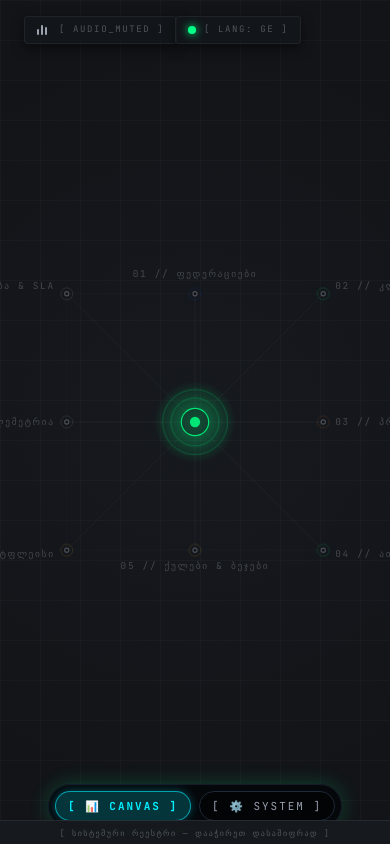
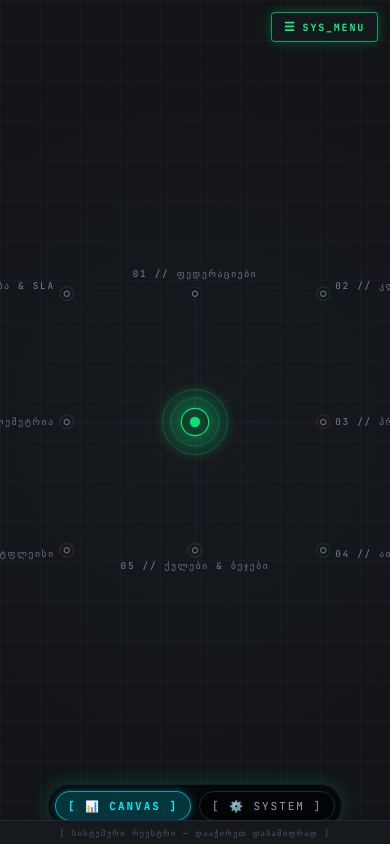
Before and after one commit to laghuza/artron-www, a Next.js app in the folder sports-os/: page / in a window 390 px wide. Built offline with nearby package versions, Linux system fonts and the light colour scheme.

Commit message:
feat(mobile): implement Artron Cyber Menu, remove top back-button clutter & optimize 9-node mobile graph

```diff
--- a/sports-os/src/components/features/dashboard/InteractiveEnneaCore.tsx
+++ b/sports-os/src/components/features/dashboard/InteractiveEnneaCore.tsx
@@ -100,20 +100,20 @@ export default function InteractiveEnneaCore({
           className={!showOuter ? "animate-core-grandiose" : gateHover === "gate_a" ? "animate-core-gate-a-hover" : "transition-transform duration-300"}
           style={showOuter && gateHover !== "gate_a" ? { transform: `translate(200px, 200px)` } : {}}
         >
-          <circle r="40" fill="transparent" className="cursor-pointer" />
+          <circle r="44" fill="transparent" className="cursor-pointer" />
           <circle r="48" fill="url(#core-glow)" className="pointer-events-none" />
           {isFlashActive && <circle r="48" fill="#00E676" className="pointer-events-none animate-core-flash" />}
 
           {[38, 28].map((r) => (
-            <circle key={r} r={r} className={`fill-none stroke-[#00E676] stroke-[0.8] opacity-20 pointer-events-none ${effectiveActiveNode === 9 ? "animate-pulse-fast" : "animate-pulse"}`} />
+            <circle key={r} r={r} className={`fill-none stroke-[#00E676] stroke-[0.8] opacity-25 pointer-events-none ${effectiveActiveNode === 9 ? "animate-pulse-fast" : "animate-pulse"}`} />
           ))}
-          <circle r="22" fill="none" stroke="#00E676" strokeWidth="0.8" className={`opacity-15 pointer-events-none ${effectiveActiveNode === 9 ? "animate-ping-fast" : "animate-ping"}`} />
+          <circle r="22" fill="none" stroke="#00E676" strokeWidth="0.8" className={`opacity-20 pointer-events-none ${effectiveActiveNode === 9 ? "animate-ping-fast" : "animate-ping"}`} />
 
           <g className="transition-transform duration-300" style={{ transform: isCenterActive ? "scale(1.2)" : "scale(1)" }}>
-            <circle r="16" className="fill-iron-surface stroke-[#00E676] stroke-[1.2] transition-colors duration-300" style={{ fillOpacity: isCenterActive ? 0.9 : 0.4 }} />
+            <circle r="16" className="fill-iron-surface stroke-[#00E676] stroke-[1.2] transition-colors duration-300" style={{ fillOpacity: isCenterActive ? 0.95 : 0.5 }} />
             <circle r="6" fill="#00E676" />
           </g>
-          <text y="-22" textAnchor="middle" className={`font-mono text-[6px] tracking-wider fill-[#00E676] transition-opacity duration-300 cursor-pointer ${isCenterActive && showOuter ? "opacity-100" : "opacity-0 pointer-events-none"}`}>
+          <text y="-22" textAnchor="middle" className={`font-mono text-[8px] tracking-wider fill-[#00E676] transition-opacity duration-300 cursor-pointer font-bold ${isCenterActive && showOuter ? "opacity-100" : "opacity-0 pointer-events-none"}`}>
             {t("labels.node_9")}
           </text>
         </g>
@@ -129,12 +129,12 @@ export default function InteractiveEnneaCore({
               onMouseLeave={() => { setHoveredNode(null); onNodeHover(null); }}
               className={`transition-opacity duration-1000 ${showOuter ? "opacity-100" : "opacity-0 pointer-events-none"}`}
             >
-              <circle r="20" fill="transparent" className="cursor-pointer" />
-              <circle r={isAct ? 14 : 7} fill="none" stroke={node.color} strokeWidth={isAct ? 0.8 : 0.5} className={`${isAct ? "animate-ping opacity-25" : "animate-pulse opacity-15"} pointer-events-none`} />
-              <g className="transition-transform duration-300" style={{ transform: isAct ? "scale(1.25)" : "scale(1)" }}>
-                <circle r="2.4" fill={isAct ? node.color : "#121418"} stroke={isAct ? node.color : "#9CA3AF"} strokeWidth="1.2" style={{ strokeOpacity: isAct ? 1.0 : 0.4 }} className="transition-all duration-300" />
+              <circle r="30" fill="transparent" className="cursor-pointer" />
+              <circle r={isAct ? 15 : 8} fill="none" stroke={node.color} strokeWidth={isAct ? 0.9 : 0.6} className={`${isAct ? "animate-ping opacity-35" : "animate-pulse opacity-20"} pointer-events-none`} />
+              <g className="transition-transform duration-300" style={{ transform: isAct ? "scale(1.28)" : "scale(1)" }}>
+                <circle r="3" fill={isAct ? node.color : "#121418"} stroke={isAct ? node.color : "#9CA3AF"} strokeWidth="1.2" style={{ strokeOpacity: isAct ? 1.0 : 0.6 }} className="transition-all duration-300" />
               </g>
-              <text x={node.tx - node.x} y={node.ty - node.y} textAnchor={node.align} fill={isAct ? "#F5F5F7" : "#9CA3AF"} className="font-mono text-[11px] uppercase tracking-wider transition-colors duration-300 cursor-pointer" style={{ fillOpacity: isAct ? 1.0 : 0.35 }}>
+              <text x={node.tx - node.x} y={node.ty - node.y} textAnchor={node.align} fill={isAct ? "#FFFFFF" : "#9CA3AF"} className="font-mono text-[11px] uppercase tracking-wider transition-colors duration-300 cursor-pointer font-medium" style={{ fillOpacity: isAct ? 1.0 : 0.65 }}>
                 {node.label}
               </text>
             </g>
--- a/sports-os/src/components/features/dashboard/MuteAudioButton.tsx
+++ b/sports-os/src/components/features/dashboard/MuteAudioButton.tsx
@@ -5,16 +5,20 @@ import { audioManager } from "@/lib/audioManager";
 interface MuteAudioButtonProps {
   isMuted: boolean;
   transitionStep: string;
+  className?: string;
 }
 
-export default function MuteAudioButton({ isMuted, transitionStep }: MuteAudioButtonProps) {
+export default function MuteAudioButton({ isMuted, transitionStep, className }: MuteAudioButtonProps) {
   return (
     <button
       onClick={() => {
         audioManager.playClick();
         audioManager.toggleMute();
       }}
-      className="fixed top-4 left-6 z-50 font-mono text-[9px] uppercase tracking-[0.2em] text-silver-structure/45 hover:text-white border border-silver-structure/10 hover:border-emerald-core/45 bg-iron-surface/40 hover:bg-iron-surface/90 px-3 py-1.5 rounded backdrop-blur-[6px] transition-all duration-300 flex items-center gap-2 cursor-pointer shadow-[0_4px_12px_rgba(0,0,0,0.5)] group animate-fadeIn"
+      className={
+        className ||
+        "fixed top-4 left-6 z-50 hidden lg:flex font-mono text-[9px] uppercase tracking-[0.2em] text-silver-structure/45 hover:text-white border border-silver-structure/10 hover:border-emerald-core/45 bg-iron-surface/40 hover:bg-iron-surface/90 px-3 py-1.5 rounded backdrop-blur-[6px] transition-all duration-300 items-center gap-2 cursor-pointer shadow-[0_4px_12px_rgba(0,0,0,0.5)] group animate-fadeIn"
+      }
     >
       <div className={`audio-wave ${!isMuted && transitionStep !== "idle" ? "playing" : ""}`}>
         <span className="audio-bar h-1.5" style={{ backgroundColor: isMuted ? "#9CA3AF" : "#00E676" }} />
--- a/sports-os/src/components/features/dashboard/SplitCoreDashboard.tsx
+++ b/sports-os/src/components/features/dashboard/SplitCoreDashboard.tsx
@@ -11,6 +11,7 @@ import ScanLine from "@/components/ui/ScanLine";
 import LiveTelemetryFeed from "@/components/features/telemetry/LiveTelemetryFeed";
 import MuteAudioButton from "@/components/features/dashboard/MuteAudioButton";
 import LanguageToggle from "@/components/ui/LanguageToggle";
+import ArtronCyberMenu from "@/components/layout/ArtronCyberMenu";
 import DashboardLeftPanel from "@/components/features/dashboard/DashboardLeftPanel";
 import DashboardMainStage from "@/components/features/dashboard/DashboardMainStage";
 import { GLOW_COLORS } from "@/components/features/dashboard/dashboardConstants";
@@ -53,6 +54,7 @@ export default function SplitCoreDashboard() {
     }`}>
       <MuteAudioButton isMuted={isMuted} transitionStep={transitionStep} />
       <LanguageToggle />
+      <ArtronCyberMenu isMuted={isMuted} transitionStep={transitionStep} onDataPurgeTrigger={() => { setActiveNode(8); setPurgeState("selection"); setMobileStage("system"); }} />
       <ScanLine trigger={scanTrigger} />
       <MobileStageDock />
       <div className={`fade-to-black-overlay ${isFadeToBlack ? "active" : ""}`} />
--- a/sports-os/src/components/features/landing/core/CoreCanvas.tsx
+++ b/sports-os/src/components/features/landing/core/CoreCanvas.tsx
@@ -21,7 +21,7 @@ export default function CoreCanvas({ isBooted }: CoreCanvasProps) {
     let h = (canvas.height = window.innerHeight);
 
     const particles: Array<{ x: number; y: number; tx: number; ty: number; r: number; a: number }> = [];
-    const cx = w / 2, cy = h / 2, gap = Math.min(w, h) * 0.15;
+    const cx = w / 2, cy = h / 2, gap = Math.min(w, h) * (w < 640 ? 0.22 : 0.15);
     const nodes = Array.from({ length: 9 }, (_, idx) => ({
       x: cx + ((idx % 3) - 1) * gap,
       y: cy + (Math.floor(idx / 3) - 1) * gap,
--- /dev/null
+++ b/sports-os/src/components/layout/ArtronCyberMenu.tsx
@@ -0,0 +1,109 @@
+"use client";
+
+import { useState } from "react";
+import Link from "next/link";
+import LanguageToggle from "@/components/ui/LanguageToggle";
+import MuteAudioButton from "@/components/features/dashboard/MuteAudioButton";
+
+interface ArtronCyberMenuProps {
+  isMuted?: boolean;
+  transitionStep?: string;
+  onDataPurgeTrigger?: () => void;
+}
+
+export default function ArtronCyberMenu({
+  isMuted = false,
+  transitionStep = "idle",
+  onDataPurgeTrigger,
+}: ArtronCyberMenuProps) {
+  const [isOpen, setIsOpen] = useState<boolean>(false);
+
+  return (
+    <>
+      <button
+        onClick={() => setIsOpen(true)}
+        aria-label="Open Mobile System Menu"
+        className="lg:hidden fixed top-3 right-3 z-50 px-3 py-1.5 rounded font-mono text-[10px] font-bold tracking-widest text-[#00ff87] bg-iron-surface/80 border border-[#00ff87]/60 shadow-[0_0_12px_rgba(0,255,135,0.25)] backdrop-blur-md hover:bg-[#00ff87]/15 transition-all cursor-pointer uppercase flex items-center gap-1.5"
+      >
+        <span className="text-xs">☰</span> SYS_MENU
+      </button>
+
+      {isOpen && (
+        <div className="fixed inset-0 z-[100] bg-black/85 backdrop-blur-xl flex flex-col justify-between p-6 animate-fadeIn lg:hidden font-mono border-l border-[#00ff87]/30">
+          <div className="flex justify-between items-center border-b border-[#00ff87]/20 pb-4">
+            <div className="flex items-center gap-2">
+              <span className="relative flex h-2 w-2">
+                <span className="animate-ping absolute inline-flex h-full w-full rounded-full bg-[#00ff87] opacity-75" />
+                <span className="relative inline-flex rounded-full h-2 w-2 bg-[#00ff87]" />
+              </span>
+              <span className="text-xs font-bold text-[#00ff87] uppercase tracking-widest">
+                [ ARTRON_SYS_HUD ]
+              </span>
+            </div>
+            <button
+              onClick={() => setIsOpen(false)}
+              className="px-3 py-1 text-xs text-silver-structure/60 hover:text-white border border-silver-structure/20 rounded hover:border-[#00ff87] transition-colors"
+            >
+              [ X ]
+            </button>
+          </div>
+
+          <div className="flex flex-col gap-5 my-auto">
+            <div className="text-[10px] text-silver-structure/40 tracking-widest uppercase">
+              [ SYSTEM_CONTROLS ]
+            </div>
+            <div className="flex flex-col gap-3">
+              <LanguageToggle className="w-full justify-center text-xs py-2.5 bg-iron/80 border border-silver-structure/20 rounded text-silver-structure hover:text-white transition-all flex items-center gap-2" />
+              <MuteAudioButton
+                isMuted={isMuted}
+                transitionStep={transitionStep}
+                className="w-full justify-center text-xs py-2.5 bg-iron/80 border border-silver-structure/20 rounded text-silver-structure hover:text-white transition-all flex items-center gap-2"
+              />
+            </div>
+
+            <div className="text-[10px] text-silver-structure/40 tracking-widest uppercase mt-3">
+              [ LIVE_TELEMETRY ]
+            </div>
+            <div className="flex flex-wrap gap-2 font-mono text-[10px]">
+              <span className="px-2.5 py-1 rounded bg-[#00ff87]/10 text-[#00ff87] border border-[#00ff87]/30">
+                PING 12MS
+              </span>
+              <span className="px-2.5 py-1 rounded bg-blue-500/10 text-blue-400 border border-blue-500/30">
+                DB_POOL: ACTIVE
+              </span>
+              <span className="px-2.5 py-1 rounded bg-purple-500/10 text-purple-400 border border-purple-500/30">
+                SECURE_TUNNEL
+              </span>
+            </div>
+          </div>
+
+          <div className="border-t border-silver-structure/20 pt-4 space-y-2">
+            <div className="text-[10px] text-silver-structure/40 tracking-widest uppercase">
+              [ SYSTEM_INFO ]
+            </div>
+            <div className="grid grid-cols-2 gap-2 text-xs text-silver-structure/70">
+              <Link href="/privacy" onClick={() => setIsOpen(false)} className="hover:text-[#00ff87]">
+                [ PRIVACY ]
+              </Link>
+              <Link href="/terms" onClick={() => setIsOpen(false)} className="hover:text-[#00ff87]">
+                [ TERMS ]
+              </Link>
+              <Link href="/sla" onClick={() => setIsOpen(false)} className="hover:text-[#00ff87]">
+                [ SLA ]
+              </Link>
+              <button
+                onClick={() => {
+                  setIsOpen(false);
+                  onDataPurgeTrigger?.();
+                }}
+                className="text-left text-[#FF3D00] hover:underline cursor-pointer"
+              >
+                [ DATA_PURGE ]
+              </button>
+            </div>
+          </div>
+        </div>
+      )}
+    </>
+  );
+}
--- a/sports-os/src/components/ui/LanguageToggle.tsx
+++ b/sports-os/src/components/ui/LanguageToggle.tsx
@@ -21,7 +21,7 @@ export default function LanguageToggle({ className }: LanguageToggleProps) {
       aria-label="Toggle language"
       className={
         className ||
-        "fixed top-4 left-[175px] z-50 font-mono text-[9px] uppercase tracking-[0.2em] text-silver-structure/45 hover:text-white border border-silver-structure/10 hover:border-emerald-core/45 bg-iron-surface/40 hover:bg-iron-surface/90 px-3 py-1.5 rounded backdrop-blur-[6px] transition-all duration-300 flex items-center gap-2 cursor-pointer shadow-[0_4px_12px_rgba(0,0,0,0.5)] group animate-fadeIn"
+        "fixed top-4 left-[175px] z-50 hidden lg:flex font-mono text-[9px] uppercase tracking-[0.2em] text-silver-structure/45 hover:text-white border border-silver-structure/10 hover:border-emerald-core/45 bg-iron-surface/40 hover:bg-iron-surface/90 px-3 py-1.5 rounded backdrop-blur-[6px] transition-all duration-300 items-center gap-2 cursor-pointer shadow-[0_4px_12px_rgba(0,0,0,0.5)] group animate-fadeIn"
       }
     >
       <span
```
Also changed, not shown: sports-os/src/components/features/dashboard/DashboardLeftPanel.tsx (+0 -11 lines).
